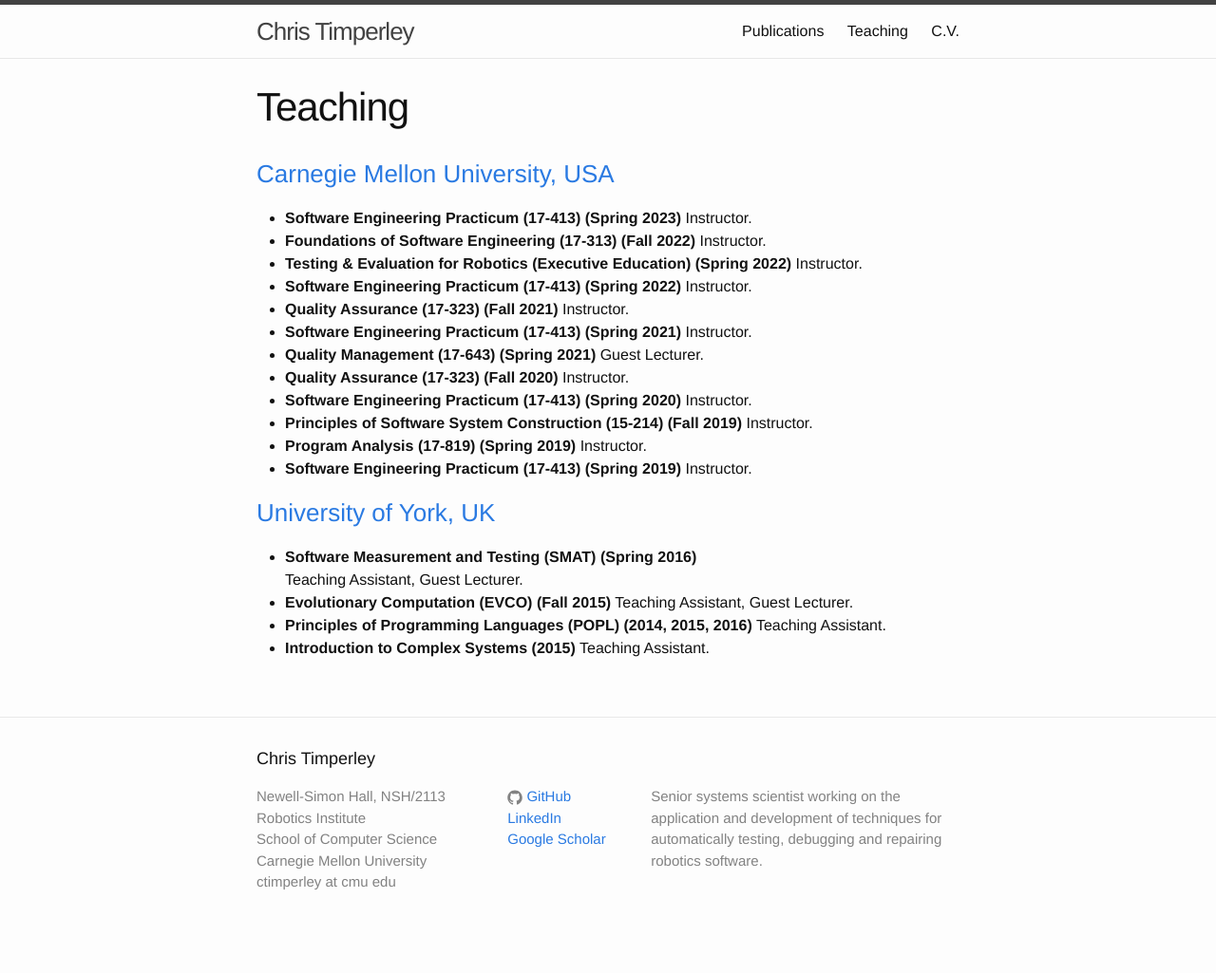
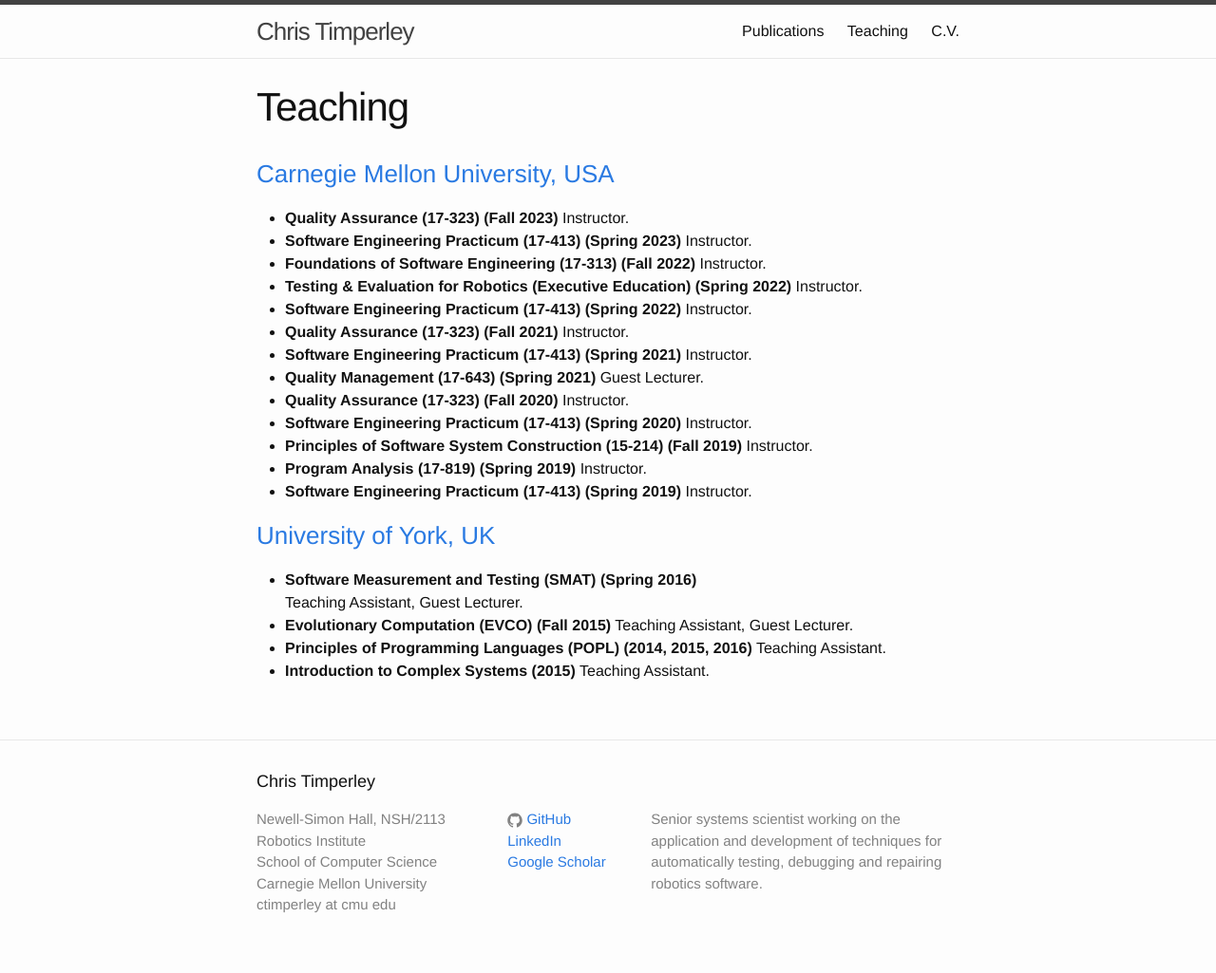
Before and after one commit to ChrisTimperley/ChrisTimperley.github.io, a Jekyll site: the page built from teaching.md, in a window 1280 px wide. Shown: the whole page at 95% size. Built offline with Jekyll 4.4.1, drawn with Linux system fonts in a browser that asks for light colours; nearby versions of some CDN libraries; before the commit the page ends 1001 px from its top, so only the background shows below that.

Commit message:
added QA to teaching for Fall 23

```diff
--- a/teaching.md
+++ b/teaching.md
@@ -6,6 +6,7 @@ permalink: /teaching/
 
 ### [Carnegie Mellon University, USA](https://www.cmu.edu/)
 
+* **Quality Assurance (17-323) (Fall 2023)** Instructor.
 * **Software Engineering Practicum (17-413) (Spring 2023)** Instructor.
 * **Foundations of Software Engineering (17-313) (Fall 2022)** Instructor.
 * **Testing & Evaluation for Robotics (Executive Education) (Spring 2022)** Instructor.
```
